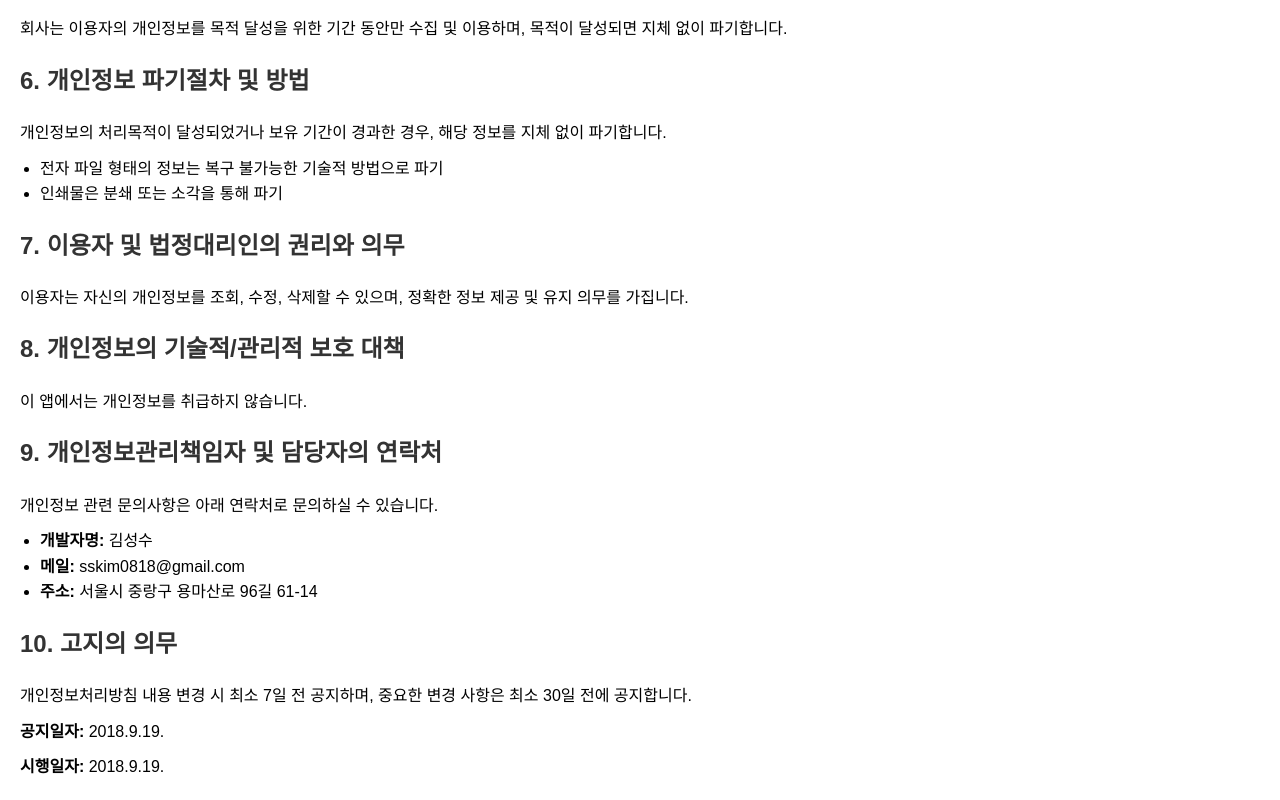
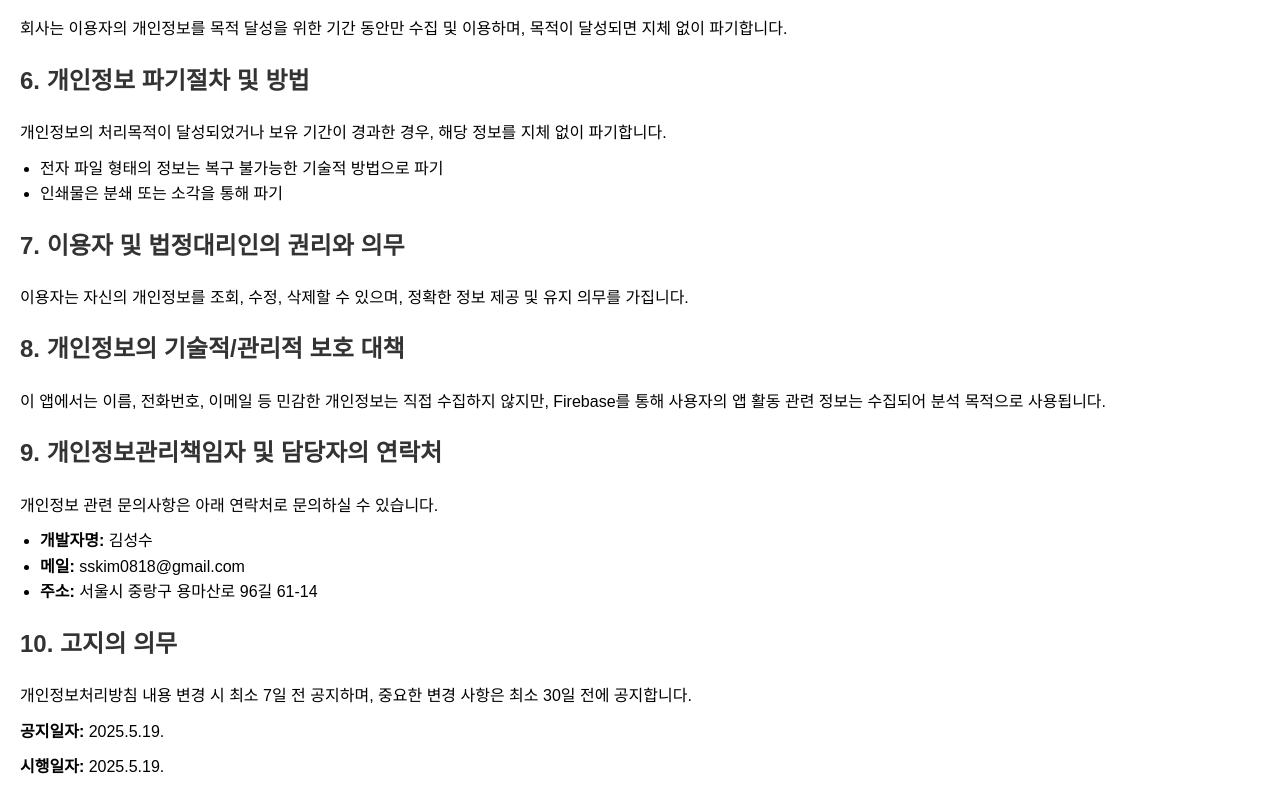
Before and after one commit to piforge/privacy-policies, a plain HTML site: page quizgosa/index.html in a window 1280 px wide. Shown: the part 1108-1908 px from the top of the page. Drawn offline with Linux system fonts and the light colour scheme.

Commit message:
Update index.html

```diff
--- a/quizgosa/index.html
+++ b/quizgosa/index.html
@@ -66,7 +66,7 @@
     <p>이용자는 자신의 개인정보를 조회, 수정, 삭제할 수 있으며, 정확한 정보 제공 및 유지 의무를 가집니다.</p>
 
     <h2>8. 개인정보의 기술적/관리적 보호 대책</h2>
-    <p>이 앱에서는 개인정보를 취급하지 않습니다.</p>
+    <p>이 앱에서는 이름, 전화번호, 이메일 등 민감한 개인정보는 직접 수집하지 않지만, Firebase를 통해 사용자의 앱 활동 관련 정보는 수집되어 분석 목적으로 사용됩니다.</p>
 
     <h2>9. 개인정보관리책임자 및 담당자의 연락처</h2>
     <p>개인정보 관련 문의사항은 아래 연락처로 문의하실 수 있습니다.</p>
@@ -78,7 +78,7 @@
 
     <h2>10. 고지의 의무</h2>
     <p>개인정보처리방침 내용 변경 시 최소 7일 전 공지하며, 중요한 변경 사항은 최소 30일 전에 공지합니다.</p>
-    <p><strong>공지일자:</strong> 2018.9.19.</p>
-    <p><strong>시행일자:</strong> 2018.9.19.</p>
+    <p><strong>공지일자:</strong> 2025.5.19.</p>
+    <p><strong>시행일자:</strong> 2025.5.19.</p>
 </body>
 </html>
```
